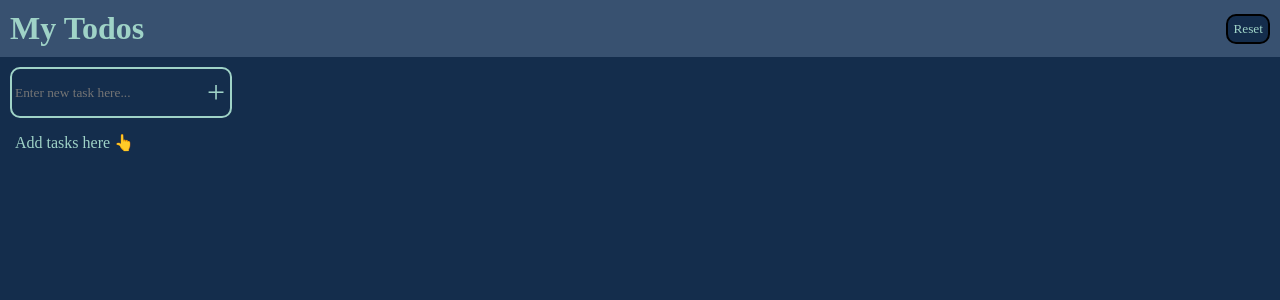
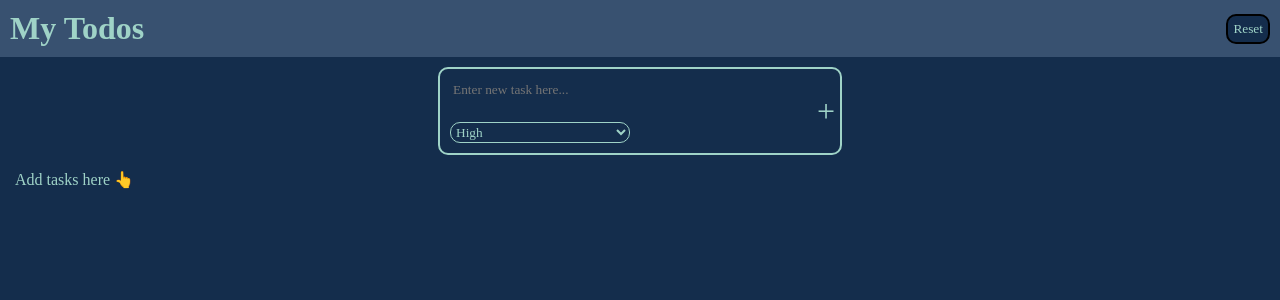
Before and after one commit to Matthew-Hughes3488/todos, a React (Vite) app: page / in a window 1280 px wide. Shown: the top 300 px of the page. Built offline with nearby package versions, Linux system fonts and the light colour scheme; the HTML template or start-up script is replaced by a standard one; a web font is replaced by a local one.

Commit message:
Added and styled the dropdown menu for slecting priority

```diff
--- a/src/components/InputBar/InputBar.scss
+++ b/src/components/InputBar/InputBar.scss
@@ -1,16 +1,20 @@
 @use "../../Variables.scss" as *;
 
 .form-card {
-  margin: 10px;
+  margin: 10px auto;
   border: 2px solid $color-light-blue;
   border-radius: 10px;
   width: fit-content;
 
+
   &__input-form {
-    display: flex;
+    display: grid;
+    grid-template-columns: 1fr 1fr;
+    grid-template-rows: 1fr 1fr;
     align-items: center;
 
     &--input-bar {
+      margin: 10px;
       margin-right: 20px;
       border: unset;
       padding: 3px;
@@ -18,9 +22,20 @@
       outline: none;
     }
 
+    &--dropdown{
+      margin: 10px;
+      border-radius: 10px;
+      padding: 1px;
+      border-color: $color-light-blue;
+      background-color: $color-dark-blue;
+      outline: none;
+    }
+
     &--submit {
+      grid-area: 1/2/3/3;
       font-size: 2rem;
       margin: 5px;
+      margin-left: auto;
       border: none;
       outline: none;
       background-color: $color-dark-blue;
--- a/src/components/InputBar/InputBar.tsx
+++ b/src/components/InputBar/InputBar.tsx
@@ -3,11 +3,12 @@ import "./InputBar.scss";
 
 type InputBarProps = {
   onSubmit: FormEventHandler<HTMLFormElement>;
-  onChange: ChangeEventHandler<HTMLInputElement>;
+  onInputChange: ChangeEventHandler<HTMLInputElement>;
+  onSelectChange: ChangeEventHandler<HTMLSelectElement>;
   taskValue: string;
 };
 
-export const InputBar = ({ onSubmit, onChange, taskValue }: InputBarProps) => {
+export const InputBar = ({ onSubmit, onInputChange, onSelectChange,  taskValue }: InputBarProps) => {
   return (
     <section className="form-card">
       <form className="form-card__input-form" action="" onSubmit={onSubmit}>
@@ -18,8 +19,13 @@ export const InputBar = ({ onSubmit, onChange, taskValue }: InputBarProps) => {
           id="new-task"
           placeholder="Enter new task here..."
           value={taskValue}
-          onChange={onChange}
+          onChange={onInputChange}
         />
+        <select className="form-card__input-form--dropdown" name="priority" id="priority" onChange={onSelectChange}>
+          <option value="high">High</option>
+          <option value="medium">Medium</option>
+          <option value="low">Low</option>
+        </select>
         <button className="form-card__input-form--submit" type="submit">
           +
         </button>
--- a/src/components/TaskItem/TaskItem.scss
+++ b/src/components/TaskItem/TaskItem.scss
@@ -1,14 +1,14 @@
 @use "../../Variables.scss" as *;
 
 .task-card{
-    display: flex;
+    display: grid;
+    grid-template-columns: 40px 1fr 1fr;
     align-items: center;
-    flex-wrap: wrap;
     margin: 15px;
     padding: 5px;
     border: 2px solid $color-light-blue;;
     border-radius: 5px;
-    width: fit-content;
+
 
     .completed{
         text-decoration:line-through;
@@ -20,11 +20,13 @@
     }
 
     &__task{
+        margin-right: auto;
         margin: 5px;
     }
 
     &__date{
         font-size: 0.8rem;
+        grid-column: 1/4;
     }
 
     &__bin{
@@ -32,7 +34,7 @@
         margin-left: auto;
         outline: none;
         border: none;
-        background-color:$color-dark-blue;
+        background-color: unset;
         transition: transform 0.3s ease;
 
         &:hover{
--- a/src/containers/Main/Main.tsx
+++ b/src/containers/Main/Main.tsx
@@ -8,11 +8,17 @@ import "./Main.scss";
 export const Main = () => {
   const [tasks, setTasks] = useState<Task[]>([]);
   const [taskInput, setTaskInput] = useState("");
-  const [numberOfTasksAdded, setNumberOfTasksAdded] = useState(0);
+  const [selectedPriority, setSelectedPriority] = useState("High");
+  const [numberOfTasksAdded, setNumberOfTasksAdded] = useState(0); // Used as a id and key for each task item component created
 
   const handleTaskInput = (event: ChangeEvent<HTMLInputElement>) => {
     const value: string = event.currentTarget.value;
     setTaskInput(value);
+  };
+
+  const handlePriorityChange = (event: ChangeEvent<HTMLSelectElement>) => {
+    const value: string = event.currentTarget.value;
+    setSelectedPriority(value);
   };
 
   const handleNewTask = (event: FormEvent<HTMLFormElement>) => {
@@ -22,6 +28,7 @@ export const Main = () => {
       const newTask: Task = {
         id: numberOfTasksAdded,
         task: taskInput,
+        priority: selectedPriority,
         dateCreated: new Date(),
       };
       setNumberOfTasksAdded(numberOfTasksAdded + 1);
@@ -30,6 +37,7 @@ export const Main = () => {
       setTaskInput("");
     }
   };
+
 
   const deleteTask = (taskId: number) => {
     const newTasks: Task[] = tasks.filter((task) => {
@@ -47,7 +55,8 @@ export const Main = () => {
       <Header onClick={handleReset} />
       <InputBar
         onSubmit={handleNewTask}
-        onChange={handleTaskInput}
+        onInputChange={handleTaskInput}
+        onSelectChange={handlePriorityChange}
         taskValue={taskInput}
       />
       {tasks.length > 0 ? (
--- a/src/types/task.ts
+++ b/src/types/task.ts
@@ -1,5 +1,6 @@
 export type Task = {
     id: number
     task: string
+    priority: string
     dateCreated: Date
 }
```
